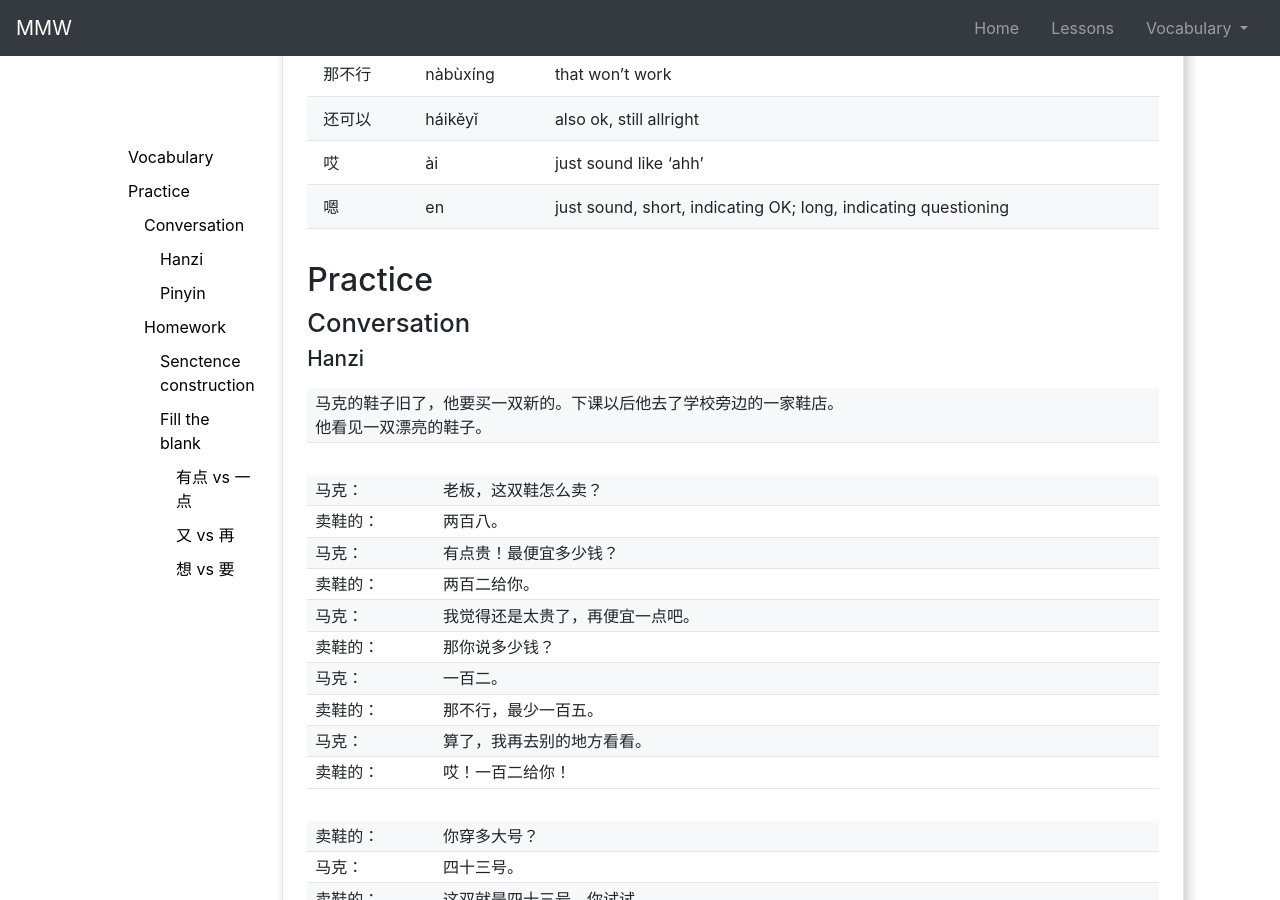
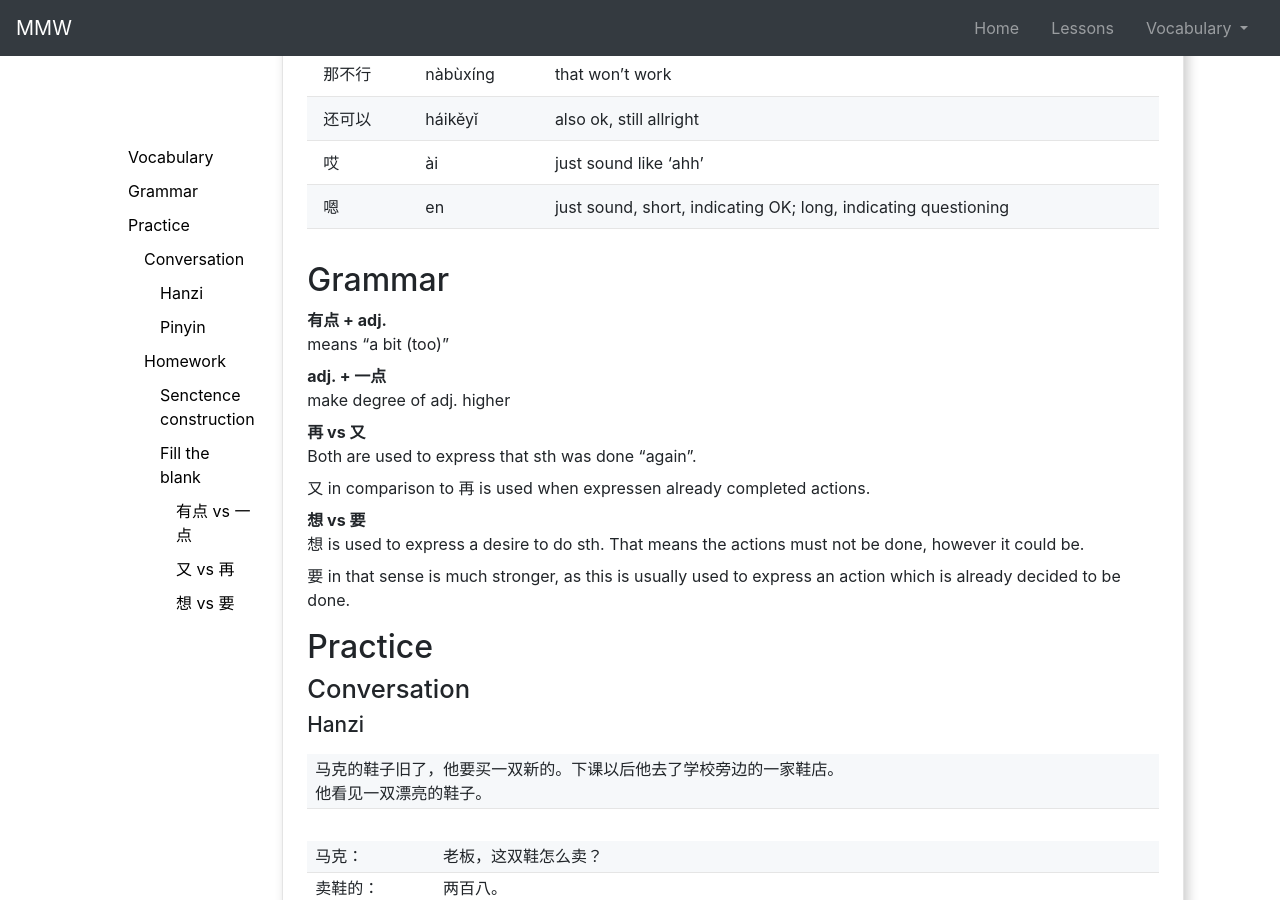
Before and after one commit to johannst/mmw, a Jekyll site: the page built from _posts/2018-11-04-weekly12.md, in a window 1280 px wide and 900 px high, scrolled down 1277 px. Built offline with Jekyll 4.4.1, drawn with Linux system fonts in a browser that asks for light colours; the table of contents is made by our own code.

Commit message:
week12 add short grammer section

```diff
--- a/_posts/2018-11-04-weekly12.md
+++ b/_posts/2018-11-04-weekly12.md
@@ -35,6 +35,22 @@ To get a cheaper price for the new shoes he is bargaining with the shoe seller.
 | 还可以 | háikěyǐ   | also ok, still allright                                                                                                                             |
 | 哎     | ài        | just sound like 'ahh'                                                                                                                               |
 | 嗯     | en        | just sound, short, indicating OK; long, indicating questioning                                                                                      |
+
+# Grammar
+
+有点 + adj.
+: means "a bit (too)"
+
+adj. + 一点
+: make degree of adj. higher
+
+再 vs 又
+: Both are used to express that sth was done "again".
+: 又 in comparison to 再 is used when expressen already completed actions.
+
+想 vs 要
+: 想 is used to express a desire to do sth. That means the actions must not be done, however it could be.
+: 要 in that sense is much stronger, as this is usually used to express an action which is already decided to be done.
 
 # Practice
 ## Conversation
```
